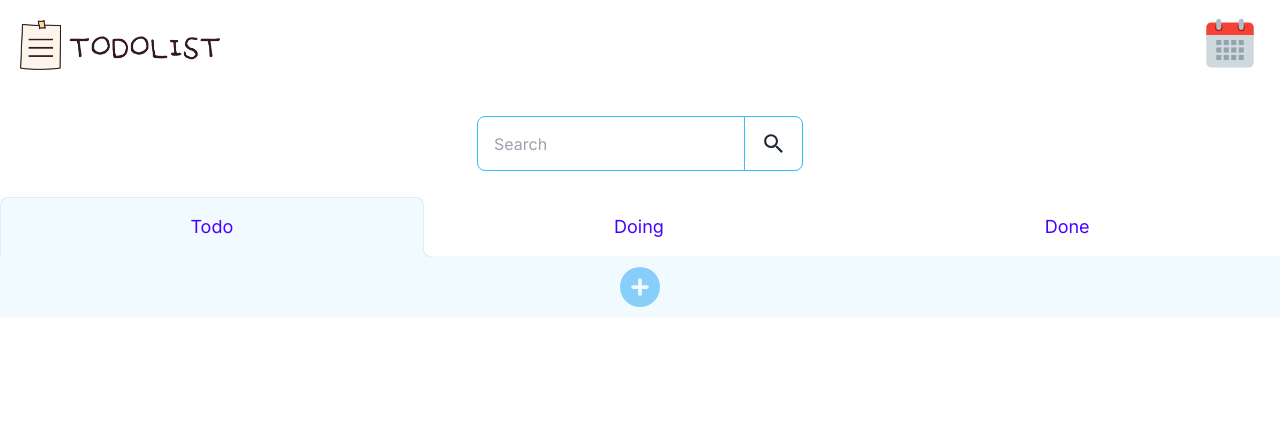
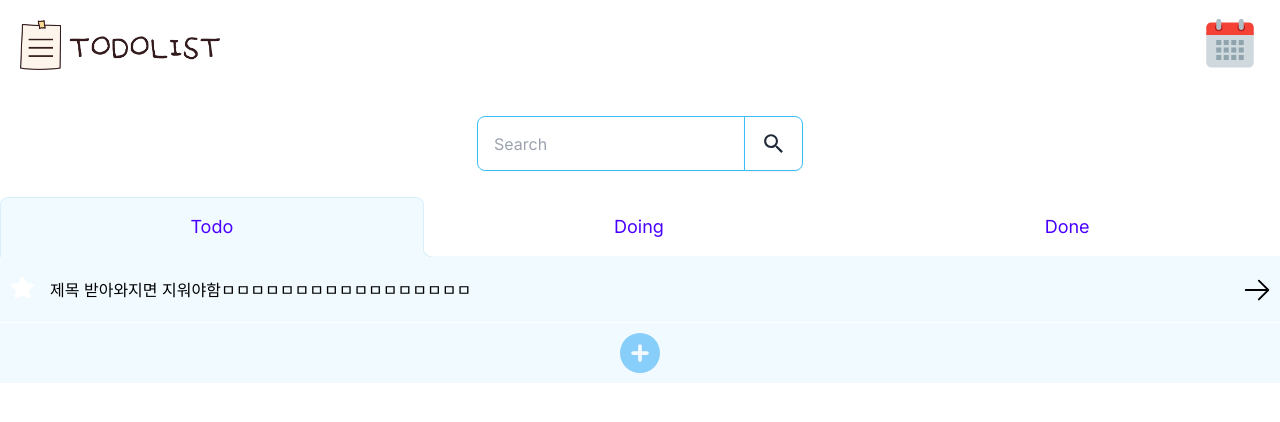
Before and after one commit to minpppal/TodoList, a Next.js app: page / in a window 1280 px wide. Shown: the top 422 px of the page. Built offline with nearby package versions, Linux system fonts and the light colour scheme.

Commit message:
style: Todo

```diff
--- /dev/null
+++ b/src/app/doing/page.tsx
@@ -0,0 +1,7 @@
+import React from "react";
+
+const page = () => {
+  return <div></div>;
+};
+
+export default page;
--- /dev/null
+++ b/src/app/done/page.tsx
@@ -0,0 +1,7 @@
+import React from "react";
+
+const page = () => {
+  return <div></div>;
+};
+
+export default page;
--- a/src/components/TodoList/Todo.tsx
+++ b/src/components/TodoList/Todo.tsx
@@ -1,6 +1,8 @@
 "use client";
 import React from "react";
 import Star from "./Star";
+import { HiArrowRight } from "react-icons/hi2";
+
 const Todo = () => {
   return (
     <div className="w-full h-[65px] flex items-center bg-[#f1faff] mb-[1px]">
@@ -9,18 +11,13 @@ const Todo = () => {
           <Star />
         </div>
       </div>
-      <span className="w-[300px] h-[50px] text-black flex items-center">
-        제목 데이터 받아오기
+      <span className="flex-1 text-black overflow-hidden whitespace-nowrap overflow-ellipsis">
+        {/*{title} */} 제목 받아와지면
+        지워야함ㅁㅁㅁㅁㅁㅁㅁㅁㅁㅁㅁㅁㅁㅁㅁㅁㅁ
       </span>
-      <div className="form-control">
-        <label className="cursor-pointer label pl-[10px]">
-          <input
-            type="checkbox"
-            defaultChecked
-            className="checkbox checkbox-warning"
-          />
-        </label>
-      </div>
+      <button>
+        <HiArrowRight className="ml-[5px] mr-[8px] w-[30px] h-[30px]" />
+      </button>
     </div>
   );
 };
--- a/src/components/TodoList/TodoList.tsx
+++ b/src/components/TodoList/TodoList.tsx
@@ -4,7 +4,11 @@ import Todo from "./Todo";
 const TodoList = () => {
   // const [todos, setTodos] = useState
 
-  return <div></div>;
+  return (
+    <div>
+      <Todo></Todo>
+    </div>
+  );
 };
 
 export default TodoList;
```
